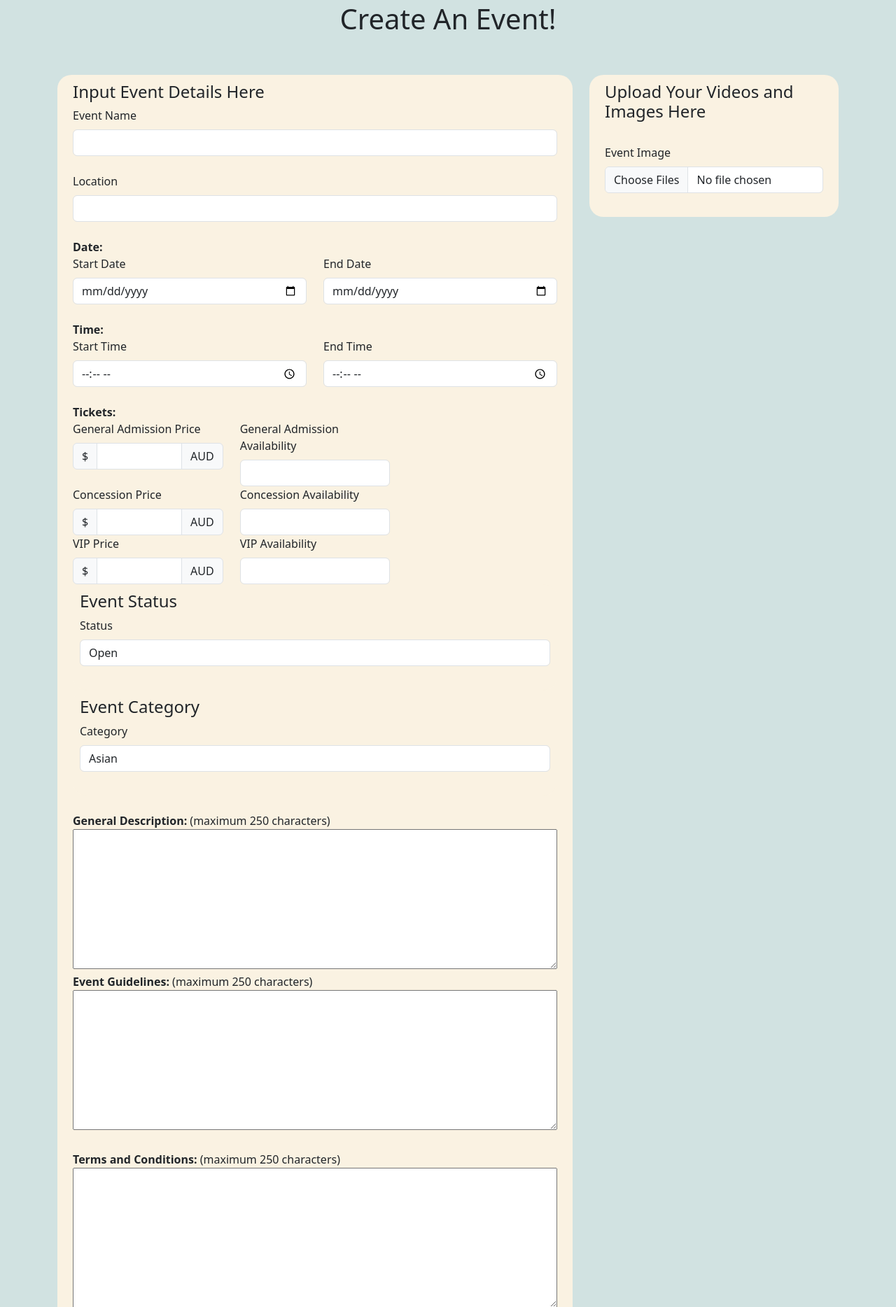
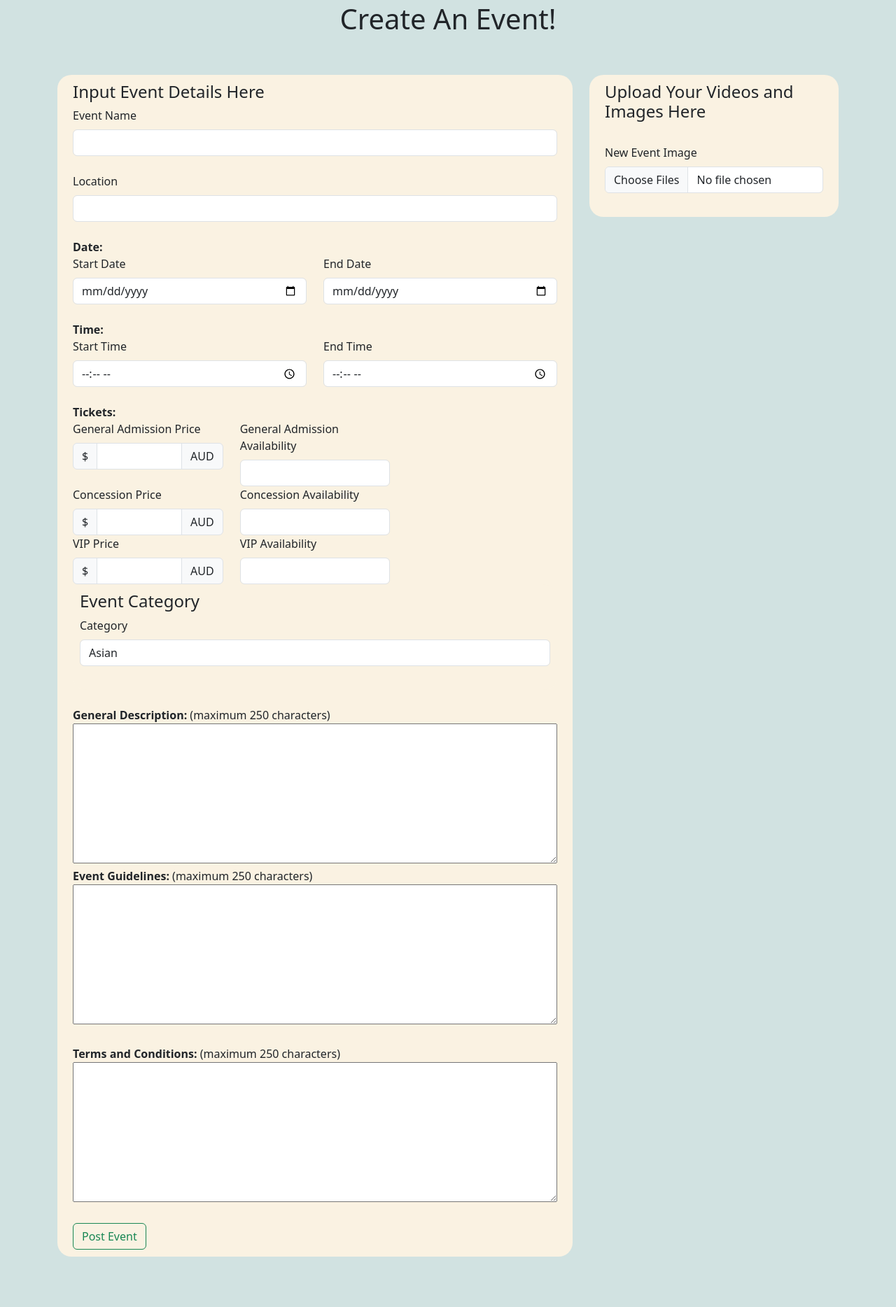
Before and after one commit to AdrianMarch92/IAB207GroupProject, a Flask app: page /events/create in a window 1280 px wide. Shown: the part 129-1997 px from the top of the page at 70% size. Run offline with Flask 3, Linux system fonts and the light colour scheme; a user stored in the database is signed in; some libraries are stand-ins or nearby versions.

Commit message:
Status field is now controlled by the System

```diff
--- a/website/events.py
+++ b/website/events.py
@@ -48,6 +48,7 @@ bp = Blueprint('event', __name__, url_prefix='/events')
 
 @bp.route('/event/<int:id>')
 def event_details(id):
+    Event.update_status()
     print(f"Event ID: {id}")
     event = Event.query.get_or_404(id)
     comment_form = CommentForm()
@@ -78,7 +79,6 @@ def create():
             vip_availability=form.vip_availability.data,
             description=form.description.data,
             image=db_file_path,
-            status=form.status.data,
             category=form.category.data,
             user_id=current_user.id,
             event_guidelines=form.event_guidelines.data,
@@ -167,6 +167,10 @@ def update_event(id):
             new_image_filename = save_image(form.image.data)
             if new_image_filename:
                 event.image = new_image_filename
+        if form.image_update.data: # Check if the image file has been updated
+            new_image_filename = save_image(form.image_update.data)
+            if new_image_filename:
+                event.image = new_image_filename
         event.category = form.category.data
         event.event_guidelines = form.event_guidelines.data
         event.terms_conditions = form.terms_conditions.data
--- a/website/forms.py
+++ b/website/forms.py
@@ -42,23 +42,20 @@ class EventForm(FlaskForm):
     vip_price = DecimalField('VIP Price', validators=[InputRequired()])
     vip_availability = IntegerField('VIP Availability', validators=[InputRequired()])
     description = TextAreaField('Description', validators=[InputRequired()])
-    image = FileField('Event Image', validators=[
+    image = FileField('New Event Image', validators=[
         FileRequired(message='Image cannot be empty'),
+        FileAllowed(ALLOWED_FILE, message='Only supports png,jpg,JPG,PNG')])
+    image_update = FileField('Update Event Image', validators=[
         FileAllowed(ALLOWED_FILE, message='Only supports png,jpg,JPG,PNG')])
     event_guidelines = TextAreaField('Event Guidelines')
     terms_conditions = TextAreaField('Terms and Conditions')
     post_event = SubmitField("Post Event")
-    status = SelectField(
-        'Status',
-        choices=[('open', 'Open'), ('sold_out', 'Sold Out'), ('closed', 'Closed')],
-        validators=[DataRequired()]
-    )
     category = SelectField(
         'Category',
         choices=[('asian', 'Asian'), ('indian', 'Indian'), ('italian', 'Italian'), ('greek', 'Greek'), ('european', 'European'), ('american', 'American')],
         validators=[DataRequired()]
     )
-    submit = SubmitField('Update Event')
+    update_event = SubmitField('Update Event')
 
 
 class CommentForm(FlaskForm):
--- a/website/templates/eventDetails.html
+++ b/website/templates/eventDetails.html
@@ -87,9 +87,9 @@
 
 <script>
     function updateTotal() {
-        var gaPrice = {{ event.ga_price }};
-        var conPrice = {{ event.concession_price }};
-        var vipPrice = {{ event.vip_price }};
+        var gaPrice = event.ga_price ;
+        var conPrice = event.concession_price;
+        var vipPrice = event.vip_price;
 
         var gaQuantity = parseInt(document.getElementById('GAquantity').value) || 0;
         var conQuantity = parseInt(document.getElementById('concessionquantity').value) || 0;
--- a/website/templates/events/createEvent.html
+++ b/website/templates/events/createEvent.html
@@ -91,13 +91,6 @@
                             <div class="row">
                                 <div class="col-sm-12">
                                     <div class="formLayout">
-                                        <h4>Event Status</h4>
-                                        {{ form.status.label(class="form-label") }}
-                                        {{ form.status(class="form-control") }}<br>
-                                    </div>
-                                </div>
-                                <div class="col-sm-12">
-                                    <div class="formLayout">
                                         <h4>Event Category</h4>
                                         {{ form.category.label(class="form-label") }}
                                         {{ form.category(class="form-control") }}<br>
--- a/website/views.py
+++ b/website/views.py
@@ -11,6 +11,8 @@ def index():
     events = Event.query.all()
     recommended_events = Event.query.order_by(Event.id.desc()).limit(4).all()
     all_events = Event.query.all()
+    for event in all_events:
+        event.update_status()
     return render_template('index.html', events=events, recommended_events=recommended_events, all_events=all_events)
 
 @bp.route('/filter_events', methods=['POST'])
```
Also changed, not shown: website/models.py (+40 -3 lines), website/templates/events/updateEvent.html (+3 -6 lines), instance/cuisine_connect_db.sqlite, website/static/uploads/tangiblerine.png (added).
